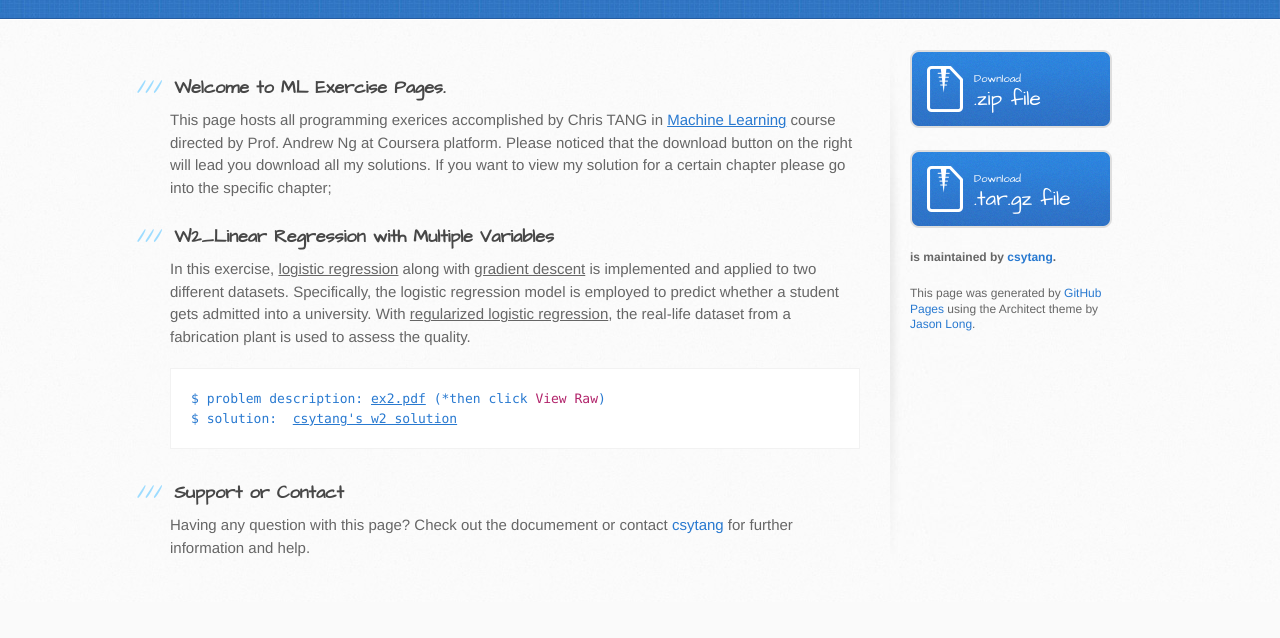
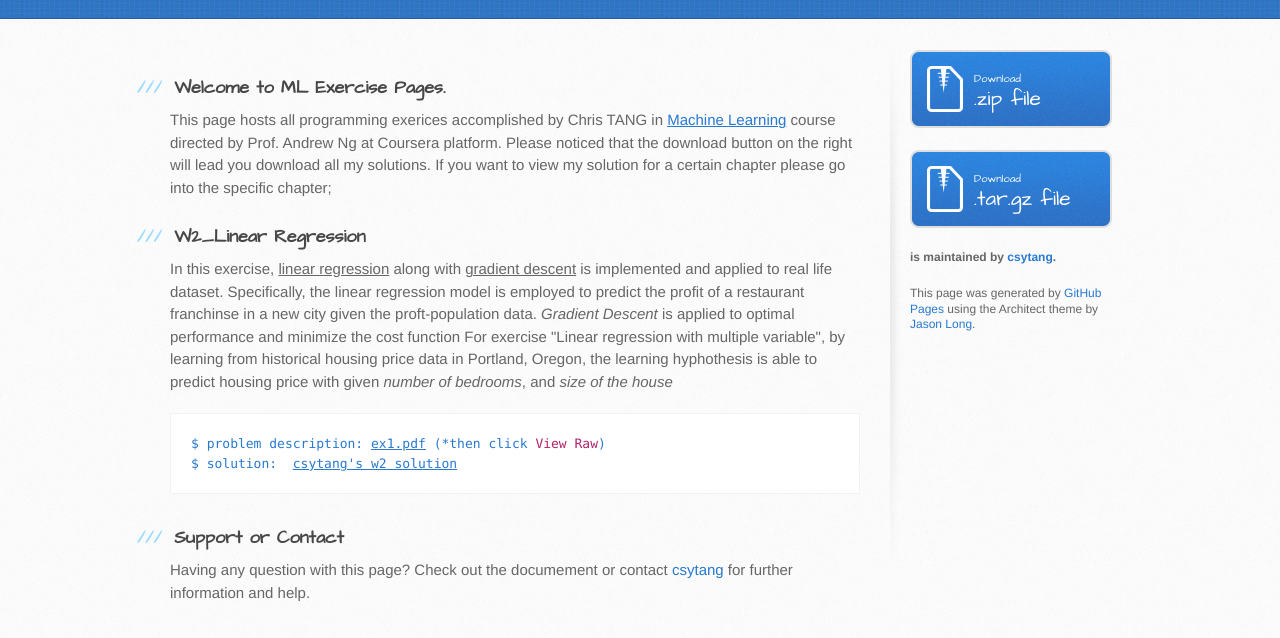
Before and after one commit to csytang/Machine_Learning_Programming_Exercises, a plain HTML site: page index.html in a window 1280 px wide. Shown: the part 292-930 px from the top of the page. Before the commit the page ends 894 px from the top, so only its background shows below. Drawn offline with Linux system fonts and the light colour scheme.

Commit message:
Update index.html

```diff
--- a/index.html
+++ b/index.html
@@ -36,10 +36,10 @@
 
 
 <h3>
-<a id="w2-exercise" class="anchor" href="#w2-exercise" aria-hidden="true"><span class="octicon octicon-link"></span></a>W2_Linear Regression with Multiple Variables</h3>
+<a id="w2-exercise" class="anchor" href="#w2-exercise" aria-hidden="true"><span class="octicon octicon-link"></span></a>W2_Linear Regression</h3>
 
-<p>In this exercise, <u>logistic regression</u> along with <u>gradient descent</u> is implemented and applied to two different datasets. Specifically, the logistic regression model is employed to predict whether a student gets admitted into a university. With <u>regularized logistic regression</u>, the real-life dataset from a fabrication plant is used to assess the quality.</p>
-<pre><code>$ problem description: <a href = "https://github.com/csytang/Machine_Learning_Programming_Exercises/blob/master/Programming%20Exercise_01/ex2.pdf"><u>ex2.pdf</u></a> (*then click <font color = "#B2246B">View Raw</font>)
+<p>In this exercise, <u>linear regression</u> along with <u>gradient descent</u> is implemented and applied to real life dataset. Specifically, the linear regression model is employed to predict the profit of a restaurant franchinse in a new city given the proft-population data. <em>Gradient Descent</em> is applied to optimal performance and minimize the cost function</em> For exercise "Linear regression with multiple variable", by learning from historical housing price data in Portland, Oregon, the learning hyphothesis is able to predict housing price with given <i>number of bedrooms</i>, and <i>size of the house</i></b></p>
+<pre><code>$ problem description: <a href = "https://github.com/csytang/Machine_Learning_Programming_Exercises/blob/master/Programming%20Exercise_01/ex1.pdf"><u>ex1.pdf</u></a> (*then click <font color = "#B2246B">View Raw</font>)
 $ solution:  <a href = "https://github.com/csytang/Machine_Learning_Programming_Exercises/tree/master/Programming%20Exercise_01/mlclass-ex1"><u>csytang's w2 solution</u></a>
 </code></pre>
 
```
